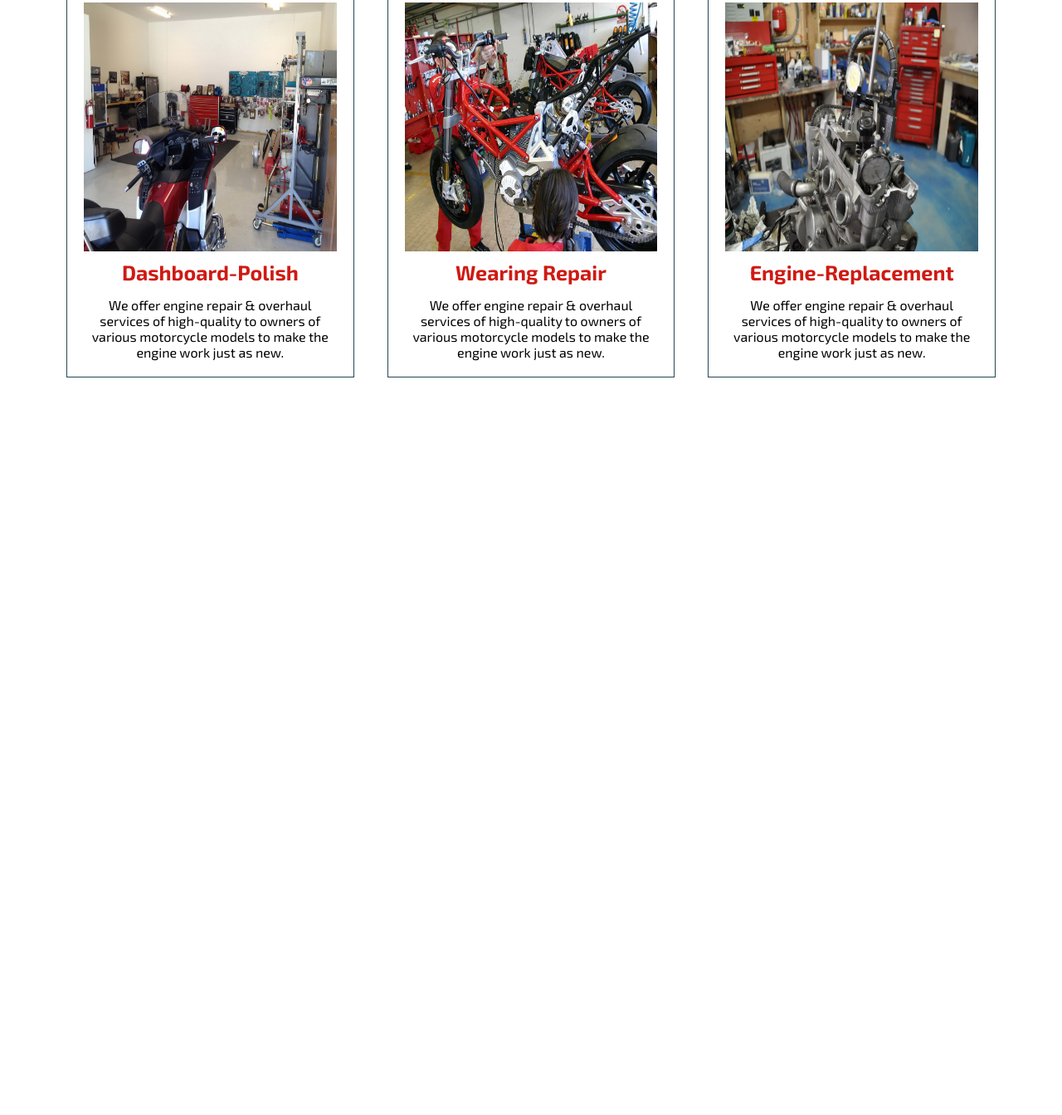
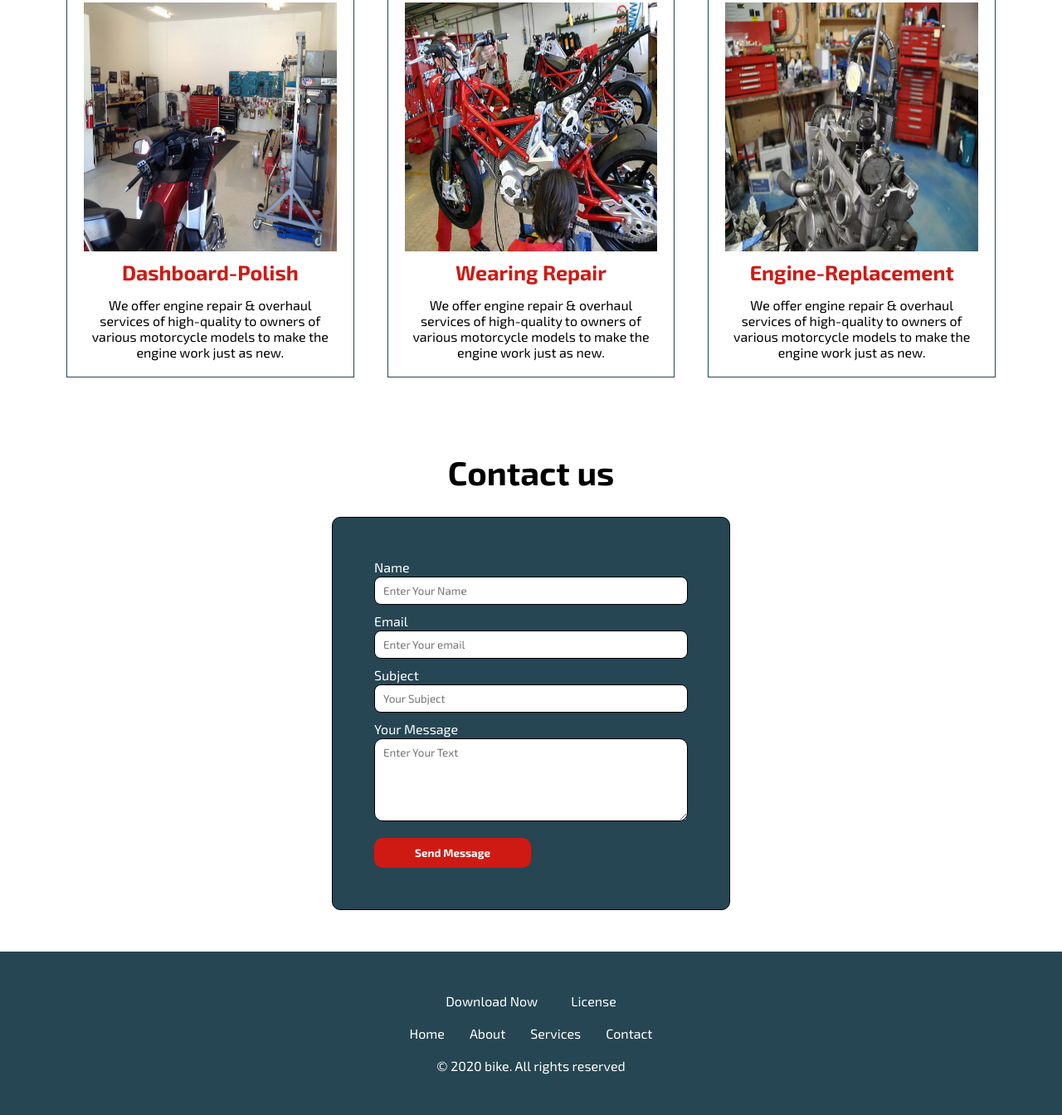
Before and after one commit to shohag390/Honda-CBR, a plain HTML site: page index.html in a window 1280 px wide. Shown: the part 2444-3788 px from the top of the page at 83% size. Before the commit the page ends 2939 px from the top, so only its background shows below. Drawn offline with Linux system fonts and the light colour scheme.

Commit message:
Four Commit

```diff
--- a/index.html
+++ b/index.html
@@ -231,6 +231,45 @@
             </div>
         </div>
     </section>
+    <section class="contact">
+        <h1>Contact us</h1>
+        <div class="contact-right">
+            <div class="from-area">
+                <div>
+                    <div class="input-box">
+                        <label>Name</label>
+                        <input type="text" placeholder="Enter Your Name">
+                    </div>
+                    <div class="input-box">
+                        <label>Email</label>
+                        <input type="email" placeholder="Enter Your email">
+                    </div>
+                    <div class="input-box">
+                        <label>Subject</label>
+                        <input type="text" placeholder="Your Subject">
+                    </div>
+                    <div class="input-box">
+                        <label>Your Message</label>
+                        <textarea placeholder="Enter Your Text"></textarea>
+                    </div>
+                    <button class="contact-btn">Send Message</button>
+                </div>
+            </div>
+        </div>
+    </section>
+    <section class="footer">
+        <div style="display: flex; gap: 40px;">
+            <p>Download Now</p>
+            <p>License</p>
+        </div>
+        <ul style="display: flex; gap: 30px; list-style: none;">
+            <li>Home</li>
+            <li>About</li>
+            <li>Services</li>
+            <li>Contact</li>
+        </ul>
+        <p>&copy; 2020 bike. All rights reserved</p>
+    </section>
 </body>
 
 </html>
--- a/style.css
+++ b/style.css
@@ -210,6 +210,13 @@
     display: flex;
     gap: 5px;
     align-items: center;
+    transition: .5s;
+}
+
+.btn:hover {
+    background-color: white;
+    color: #CF1A13;
+    box-shadow: 0px 0px 10px black;
 }
 
 .service h1 {
@@ -249,3 +256,81 @@
 .card p {
     text-align: center;
 }
+
+.contact {
+    height: 100%;
+    width: 100%;
+    padding: 50px 400px;
+    gap: 50px;
+}
+
+.contact h1 {
+    text-align: center;
+    font-size: 40px;
+    padding-bottom: 30px;
+}
+
+.input-box {
+    display: flex;
+    flex-direction: column;
+    gap: 2px;
+    padding-bottom: 10px;
+}
+
+input {
+    padding: 8px 10px;
+    border-radius: 8px;
+    border: 1px solid black;
+    outline: none;
+
+}
+
+.from-area {
+    border: 1px solid black;
+    padding: 50px;
+    border-radius: 10px;
+    background-color: #264653;
+    color: white;
+}
+
+.from-area h4 {
+    text-align: center;
+}
+
+textarea {
+    height: 100px;
+    padding: 8px 10px;
+    border-radius: 10px;
+    border: 1px solid black;
+}
+
+.contact-btn {
+    width: 50%;
+    padding: 10px 0px;
+    border: none;
+    background-color: #CF1A13;
+    font-weight: bold;
+    color: white;
+    margin-top: 10px;
+    border-radius: 10px;
+    transition: .5s;
+}
+
+.contact-btn:hover {
+    background-color: white;
+    color: #CF1A13;
+    box-shadow: 0px 0px 10px black;
+}
+
+.footer {
+    height: 100%;
+    width: 100%;
+    padding: 50px 80px;
+    display: flex;
+    justify-content: center;
+    flex-direction: column;
+    align-items: center;
+    background-color: #264653;
+    color: white;
+    gap: 20px;
+}
```
